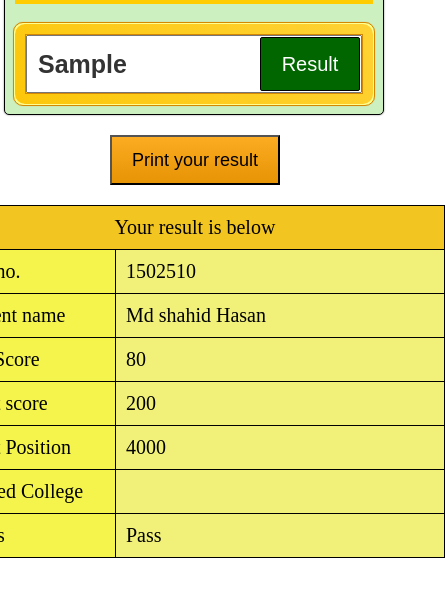
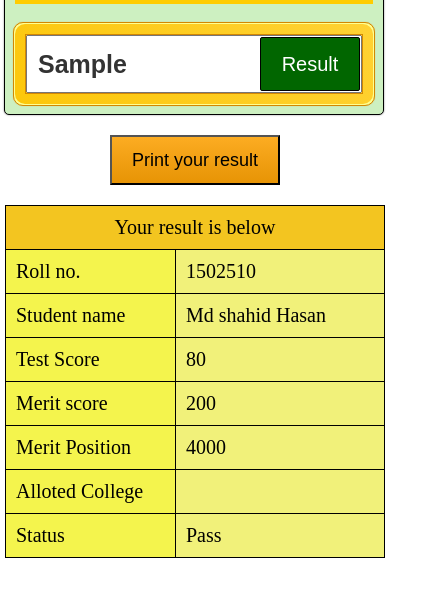
Before and after one commit to 997shahid/MBBS-Result-25-26, a plain HTML site: page index.html in a window 390 px wide. Both pictures are taken after typing "Sample" into the empty fields and a click on the button "Result". Shown: the part 240-836 px from the top of the page, 445 px wide, since content can reach past the window. Drawn offline with Linux system fonts and the light colour scheme.

Commit message:
responsive end

```diff
--- a/style.css
+++ b/style.css
@@ -188,5 +188,8 @@ background-color: #eded51c2;
     width: calc(100% - 10px);
     margin-left: 4px;
   }
+  .info{
+    width: calc(100% - 10px);
+  }
 
 }
```
